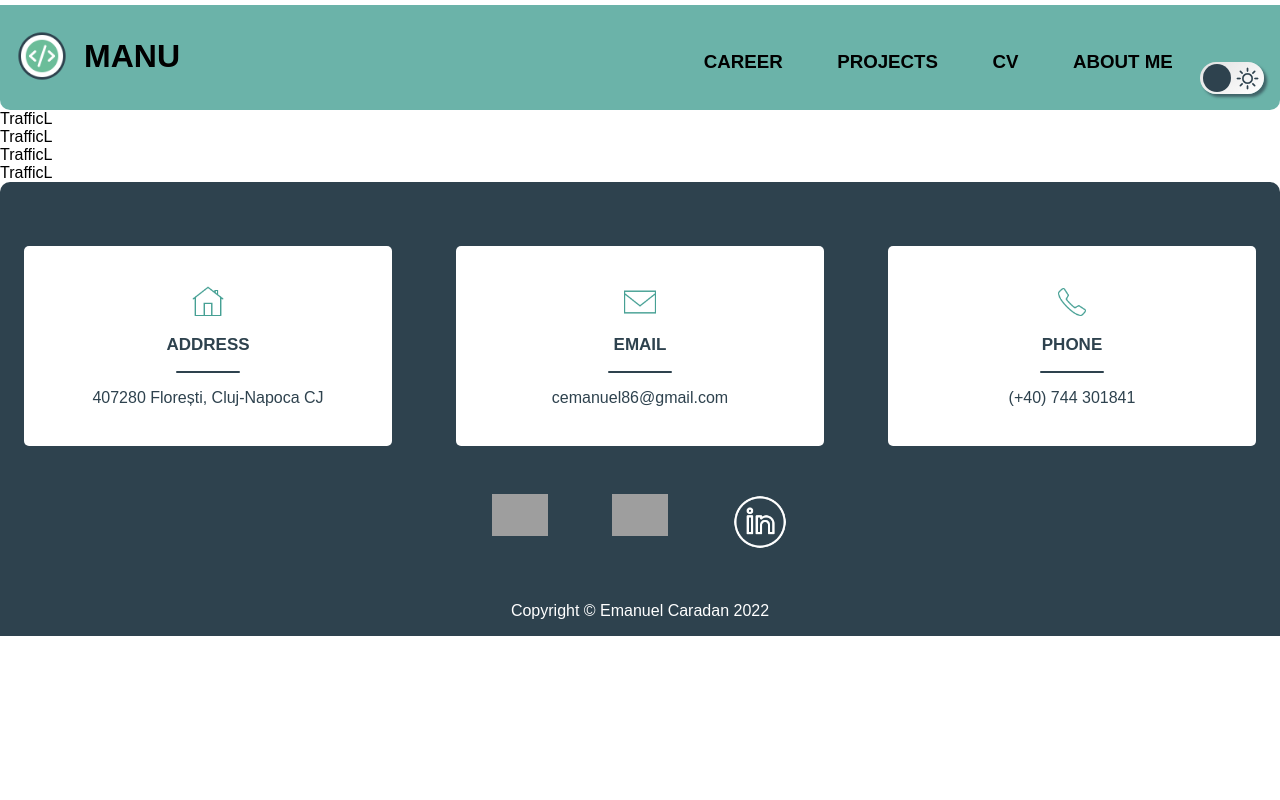
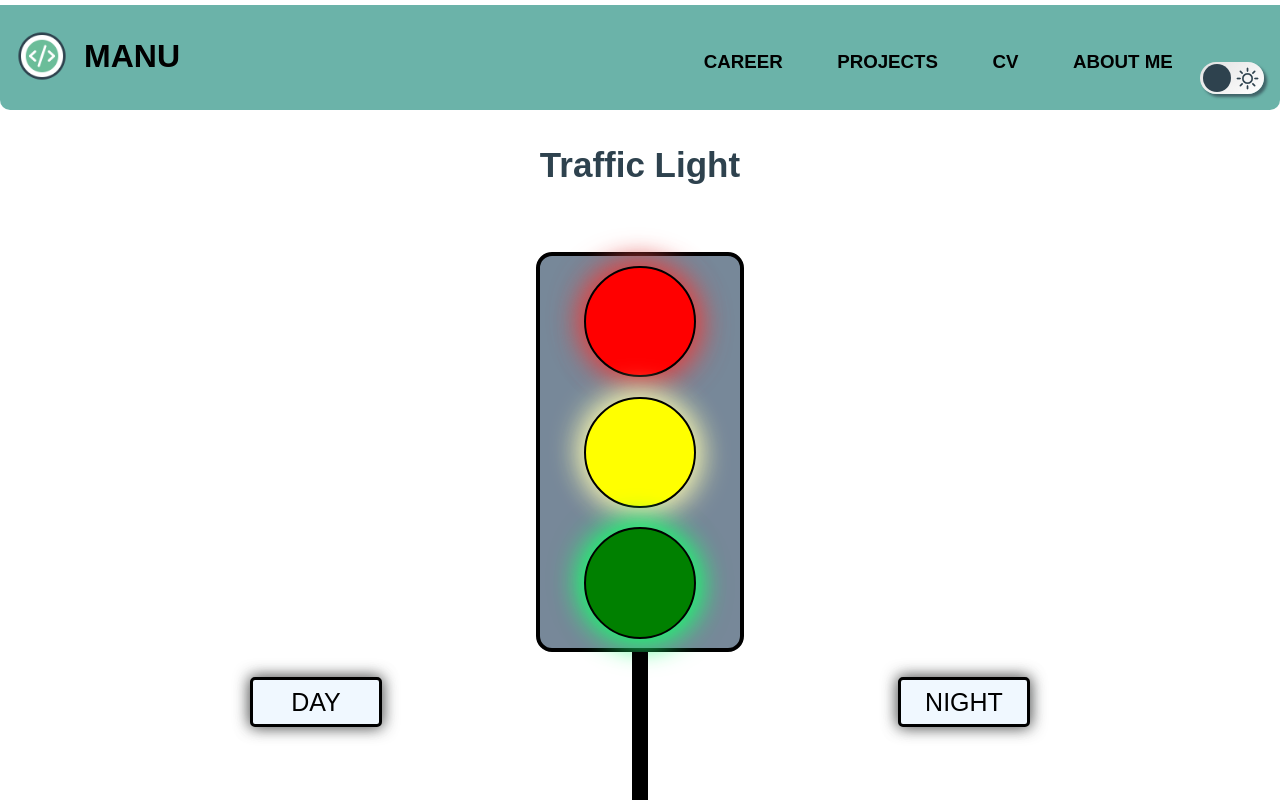
Before and after one commit to cmanu07/mysite, a React (Create React App) app: page /projects/traffic_light in a window 1280 px wide. Shown: the top 800 px of the page. Built offline with nearby package versions, Linux system fonts and the light colour scheme; grey boxes are pictures that could not be loaded.

Commit message:
traffic light project update

```diff
--- a/src/components/projects/TrafficL.js
+++ b/src/components/projects/TrafficL.js
@@ -1,14 +1,43 @@
-import React from 'react'
+import React, { useState } from 'react'
 import Footer from '../Footer'
 import Header from '../Header/Header'
 
 const TrafficL = () => {
+
+  const [redLight, setRedLight] = useState('red-light');
+  const [yellowLight, setYellowLight] = useState('yellow-light');
+  const [greenLight, setGreenLight] = useState('green-light');
+
+  const dayMode = () => {
+    setRedLight('red-light')
+    setYellowLight('off-light')
+    setGreenLight('off-light')
+  }
+  const nightMode = () => {
+    setYellowLight('yellow-light')
+    yellowLight === 'yellow-light' &&
+        setTimeout(()=>setYellowLight('off-light'),1000)
+
+    setRedLight('off-light')
+    setGreenLight('off-light')
+  }
+
+
   return (<>
             <Header/>
-            <div>TrafficL</div>
-            <div>TrafficL</div>
-            <div>TrafficL</div>
-            <div>TrafficL</div>
+            <h2>Traffic Light</h2>
+            <main>
+              <div className="semafor">
+                  <p className={redLight}></p>
+                  <p className={yellowLight}></p>
+                  <p className={greenLight}></p>
+              </div>
+              <div className="modul">
+                  <button className="but-day" onClick={dayMode}>DAY</button>
+                  <div className="stalp"></div>
+                  <button className="but-night" onClick={nightMode}>NIGHT</button>
+              </div>
+            </main>
             <Footer/>
         </>)
 }
--- a/src/styles/projects-style.css
+++ b/src/styles/projects-style.css
@@ -17,10 +17,10 @@
     background-image: url(../components/images/projects_wall.jpg);
     border-radius: 10px;
 }
-.projects h2 {
+#light .projects h2, #dark .projects h2 {
     color: var(--myWhite);
     letter-spacing: 4px;
-    font-size: 60px;
+    font-size: 50px;
 }
 .main-projects {
     display: flex;
@@ -163,3 +163,74 @@ a {
     border-radius: 0.4em;
     letter-spacing: 0.02em;
 }
+
+/* SEMAFOR */
+.semafor {
+    display: flex;
+    flex-direction: column;
+    align-items: center;
+    margin: auto;
+    margin-top: 2em;
+    width: 13em;
+    height: 25em;
+    border: 4px solid black;
+    border-radius: 1em;
+    background-color: lightslategrey;
+}
+.semafor p {
+    width: 7em;
+    height: 7em;
+    border: 2px solid black;
+    border-radius: 3.5em;
+    margin: 0.6em 0;
+}
+.red-light {
+    background-color: red;
+    transition: 0.1s;
+    box-shadow: 4px 4px 30px rgb(223, 68, 68),
+    -4px -4px 30px rgb(223, 68, 68);
+}
+.yellow-light {
+    background-color: yellow;
+    transition: 0.1s;
+    box-shadow: 4px 4px 30px rgb(241, 241, 174),
+    -4px -4px 30px rgb(241, 241, 174);
+}
+.green-light {
+    background-color: green;
+    transition: 0.1s;
+    box-shadow: 4px 4px 30px rgb(29, 247, 112),
+    -4px -4px 30px rgb(29, 247, 112);
+}
+.off-light {
+    background-color: rgb(69, 76, 83);
+    transition: 0.2s;
+    box-shadow: none;
+}
+.modul {
+    display: flex;
+    justify-content: center;
+}
+.modul button {
+    width: 6em;
+    height: 2em;
+    margin: 1em 10em;
+    padding: 0;
+    border: solid 3px black;
+    border-radius: 5px;
+    box-shadow: 1px 1px 15px rgba(57, 58, 58, 0.6),
+    -1px -1px 15px rgba(57, 58, 58, 0.6);
+    background-color: aliceblue;
+    font-size: 25px;
+    transition: 0.4s;
+}
+.modul button:hover {
+    cursor: pointer;
+    background-color: rgb(190, 190, 190);
+    box-shadow: none;
+}
+.stalp {
+    width: 0em;
+    height: 13em;
+    border: 8px solid black;
+}
--- a/src/styles/style.css
+++ b/src/styles/style.css
@@ -41,8 +41,15 @@
 #dark {
     background-color: var(--myDarkGreen);
 }
-h2 {
+#light h2 {
     font-size: 35px;
+    color: var(--myDarkGreen);
+    text-align: center;
+    padding: 1em 0;
+}
+#dark h2 {
+    font-size: 35px;
+    color: var(--myWhite);
     text-align: center;
     padding: 1em 0;
 }
```
